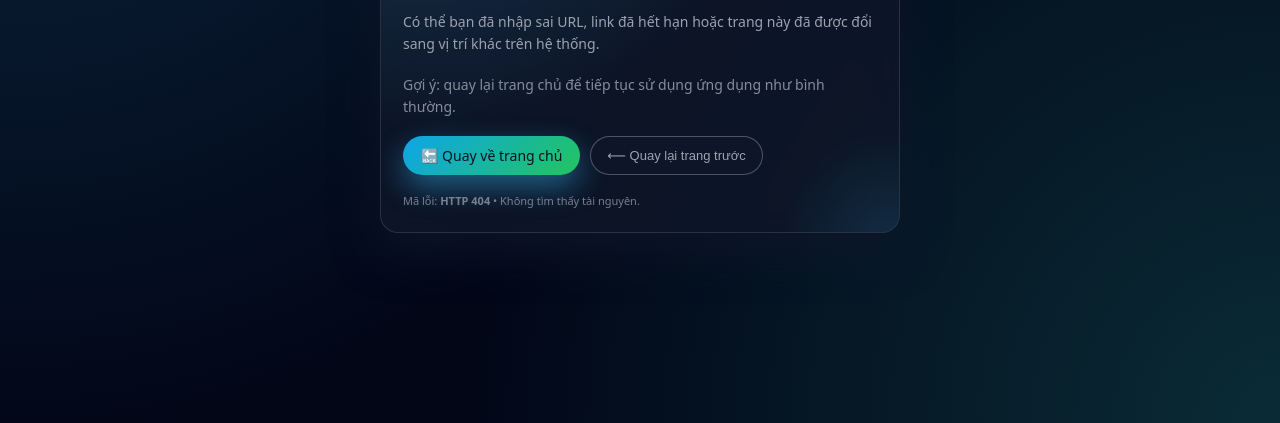
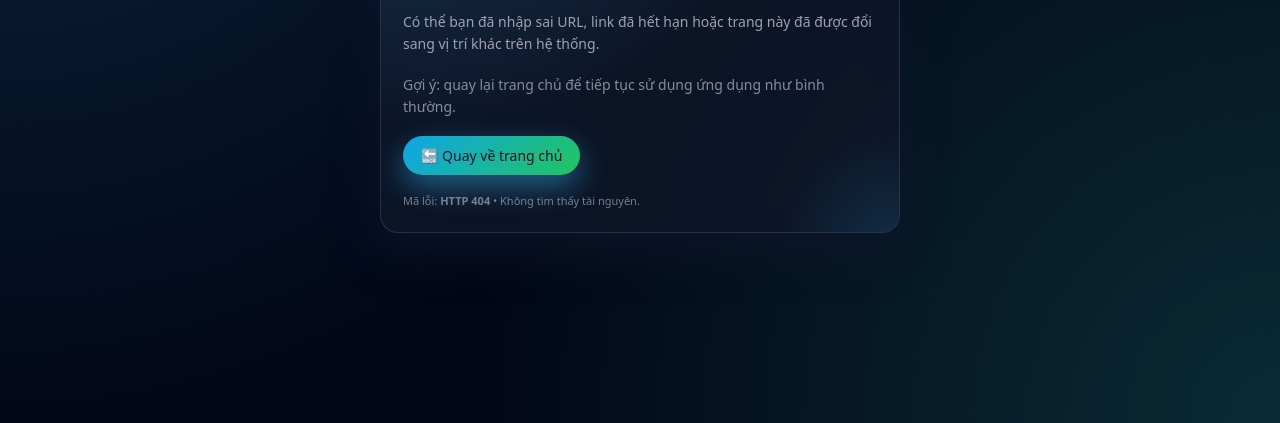
Before and after one commit to Duckdayne123/duckaipage, a plain HTML site: page 404.html in a window 1280 px wide. Shown: the part 377-800 px from the top of the page. Drawn offline with Linux system fonts and the light colour scheme.

Commit message:
Remove back button from 404 error page
Removed the back button from the 404 page.

```diff
--- a/404.html
+++ b/404.html
@@ -324,10 +324,6 @@
           <a href="/" class="btn-primary">
             <span>🔙 Quay về trang chủ</span>
           </a>
-
-          <button class="btn-secondary" type="button" onclick="history.back()">
-            ⟵ Quay lại trang trước
-          </button>
         </div>
       </section>
 
```
